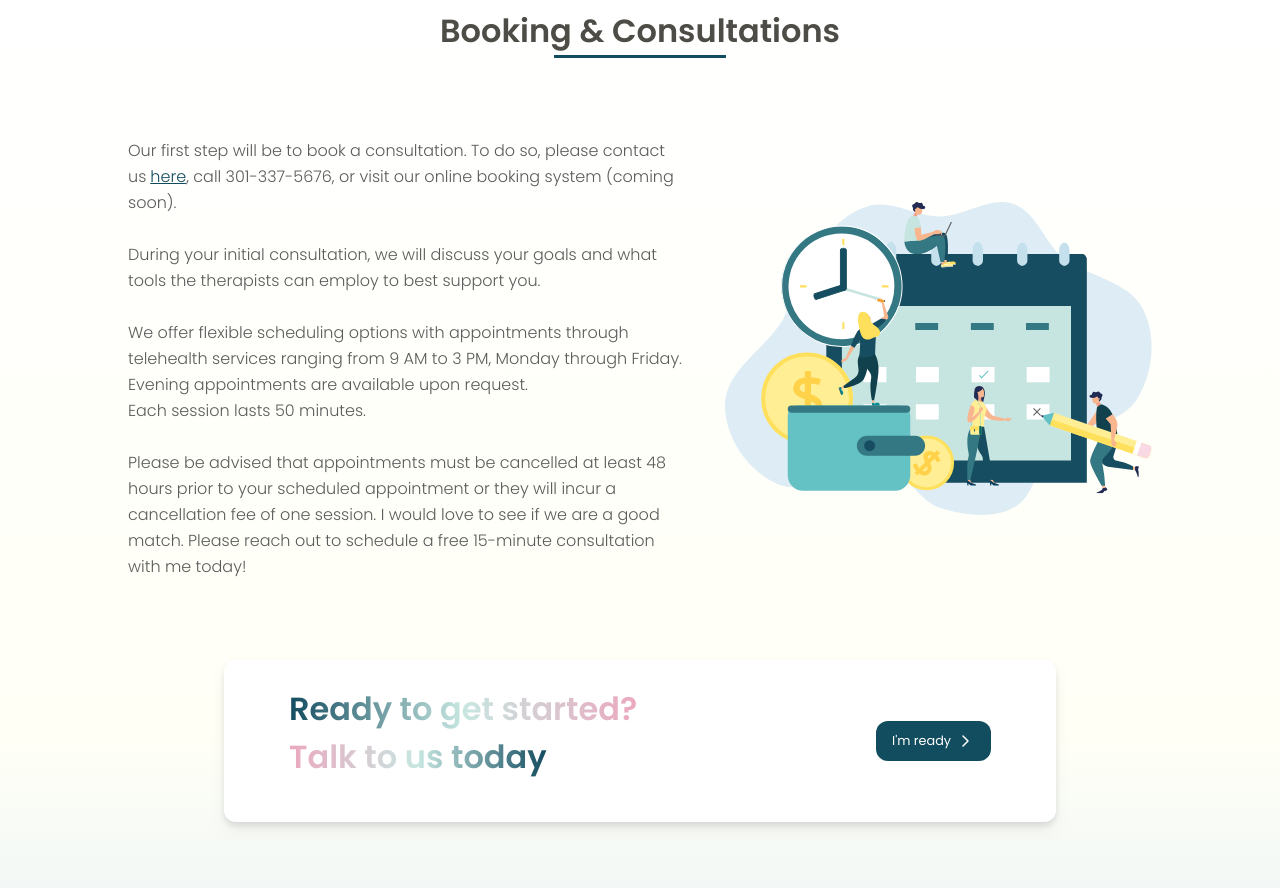
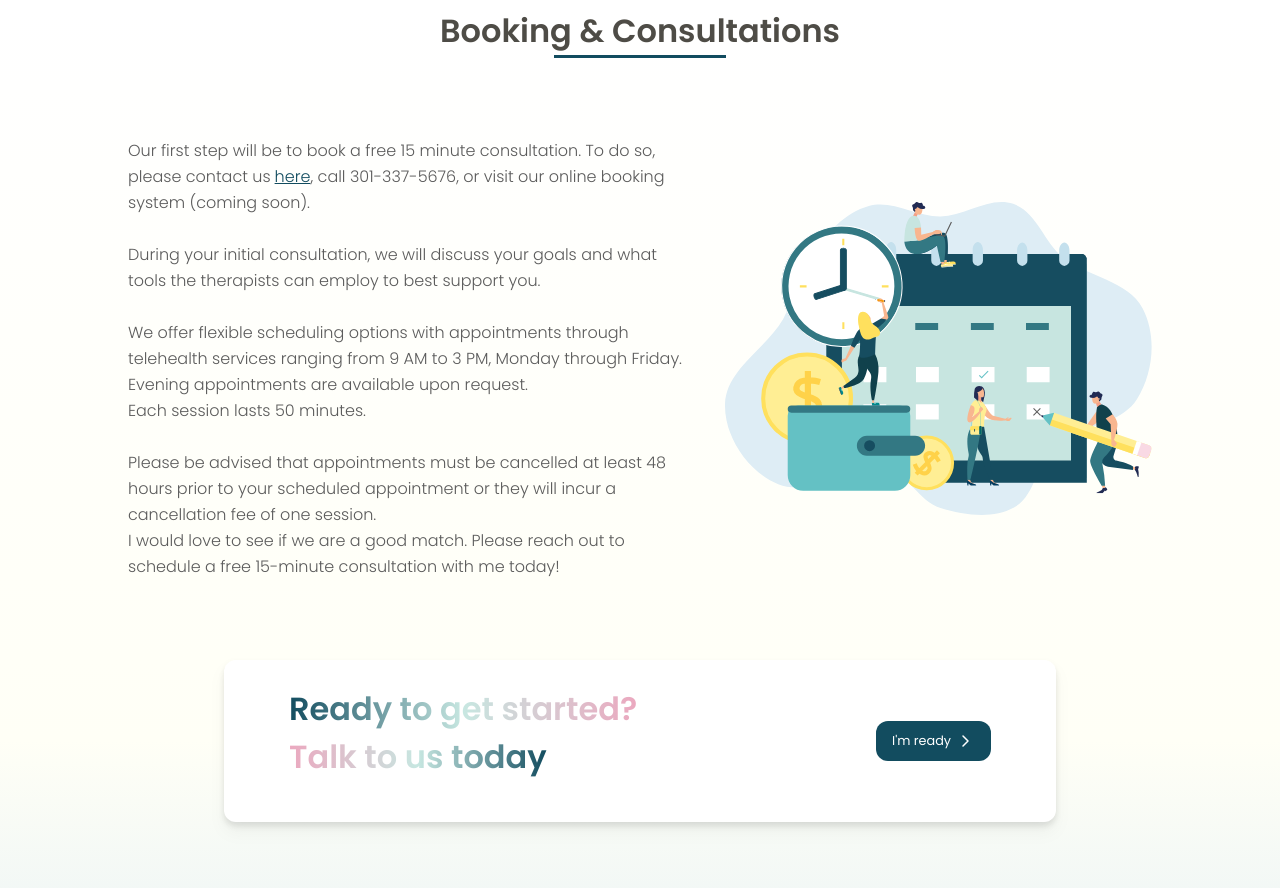
Before and after one commit to eliram9/BigBrain, a React (Create React App) app: page /about in a window 1280 px wide. Shown: the part 1600-2488 px from the top of the page. Built offline with nearby package versions, Linux system fonts and the light colour scheme; what tailwindcss-filters would draw is missing.

Commit message:
text update

```diff
--- a/src/components/pages/About.jsx
+++ b/src/components/pages/About.jsx
@@ -103,8 +103,13 @@ const About = () => {
                             <div className='w-7/12 flex items-start text-darkGray pr-10 md:w-full'>
                                 <div className='sm:text-center text-left dark:text-white leading-relaxed font-light'>
                                     <div className='sm:text-left text-left dark:text-white leading-relaxed sm:text-sm lg:text-md xl:text-md 2xl:text-base 3xl:text-xl'>
-                                        <p >Our first step will be to book a consultation. To do so, please contact us
-                                            <Link to="/contact-us" className='underline text-main hover:text-white hover:bg-main ml-1'>here</Link>, call 301-337-5676, or visit our online booking system (coming soon).</p>
+                                        <p >Our first step will be to book a free 15 minute consultation. To do so, please contact us
+                                            <Link to="/contact-us"
+                                                  className='underline text-main hover:text-white hover:bg-main ml-1'
+                                                  onClick={() => window.scrollTo(0, 0)}
+                                            >
+                                                    here
+                                            </Link>, call 301-337-5676, or visit our online booking system (coming soon).</p>
 
                                         <br />
 
@@ -120,7 +125,8 @@ const About = () => {
                                         <br />
 
                                         <p>Please be advised that appointments must be cancelled at least 48 hours prior to your scheduled appointment or they will incur a cancellation fee of one session.
-                                           I would love to see if we are a good match.
+                                        </p>
+                                        <p>I would love to see if we are a good match.
                                            Please reach out to schedule a free 15-minute consultation with me today!
                                         </p>
                                     </div>
```
